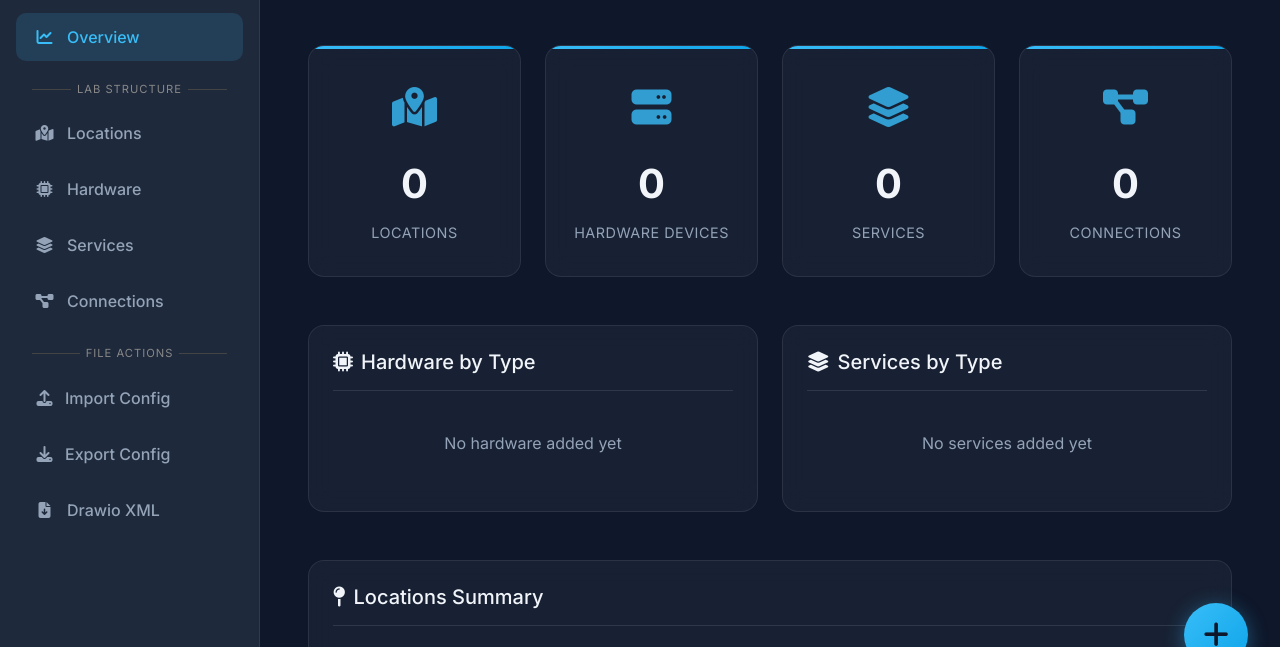
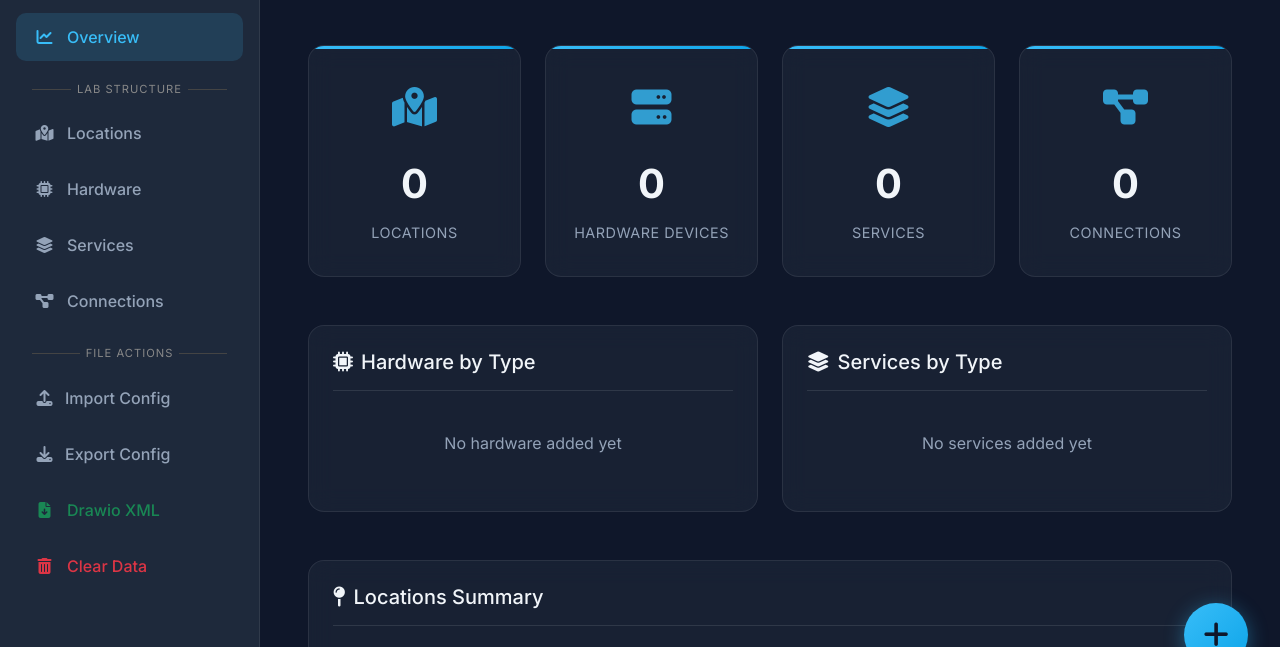
Before and after one commit to 8thproject-git/labmapper, a plain HTML site: page index.html in a window 1280 px wide. Shown: the part 101-748 px from the top of the page. Drawn offline with nearby package versions, Linux system fonts and the light colour scheme.

Commit message:
Add files via upload

```diff
--- a/index.html
+++ b/index.html
@@ -70,9 +70,13 @@
                     <i class="fa-solid fa-download me-2"></i>
                     <span>Export Config</span>
                 </div>
-                <div class="nav-item" id="nav-drawio" onclick="downloadDrawioXML()">
+                <div class="nav-item text-success" id="nav-drawio" onclick="downloadDrawioXML()">
                     <i class="fa-solid fa-file-arrow-down"></i>
                     <span>Drawio XML</span>
+                </div>
+                <div class="nav-item text-danger" id="nav-reset" onclick="clearData()">
+                    <i class="fa-solid fa-trash-can"></i>
+                    <span>Clear Data</span>
                 </div>
             </nav>
         </aside>
--- a/static/js/app.js
+++ b/static/js/app.js
@@ -1135,6 +1135,22 @@ function saveConfiguration() {
     a.href = url; a.download = `homelab_config_${Date.now()}.json`;
     a.click();
 }
+
+function clearData() {
+    if(confirm("Are you sure you want to clear ALL data? This action cannot be undone.")) {
+        localStorage.removeItem(AUTO_SAVE_KEY);
+        locations.length = 0;
+        hardware.length = 0;
+        services.length = 0;
+        connections.length = 0;
+        renderLocationsList();
+        renderHardwareList();
+        renderServicesList();
+        renderConnectionsList();
+        showView('overview');
+    }
+}
+
 function loadConfiguration(e) {
     const reader = new FileReader();
     reader.onload = (ev) => {
@@ -1264,6 +1280,7 @@ function getServiceIcon(name) {
         "openhab": "openhab",
         "domoticz": "domoticz",
         "homebridge": "homebridge",
+        "zigbee": "zigbee2mqtt",
         "zigbee2mqtt": "zigbee2mqtt",
         "z2m": "zigbee2mqtt",
         "nodered": "node-red",
```
